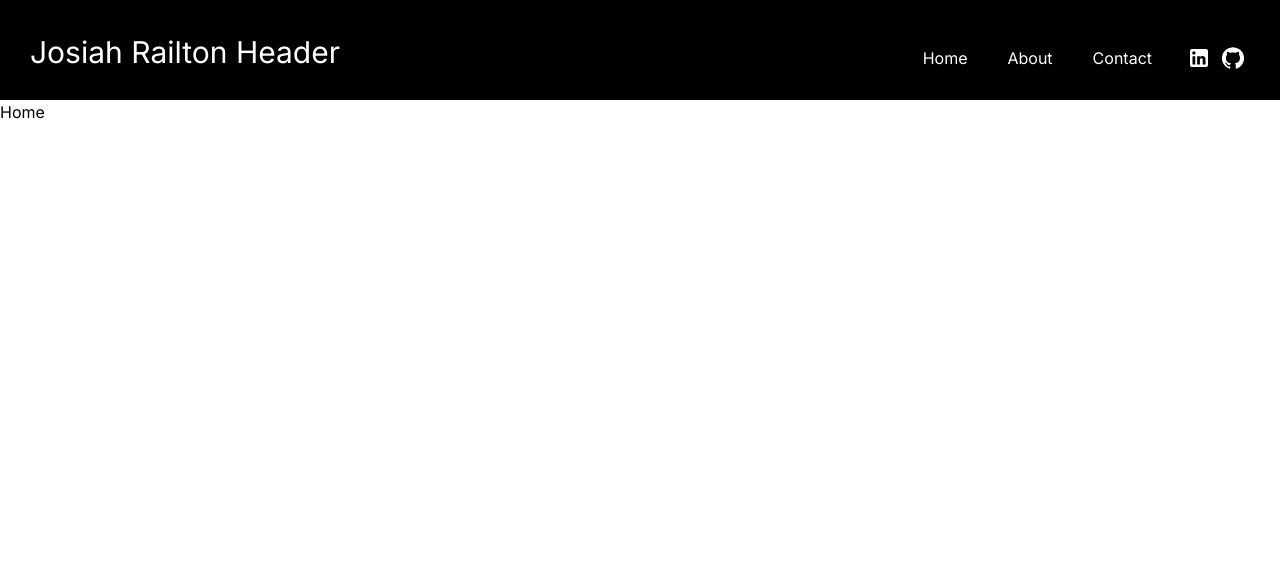
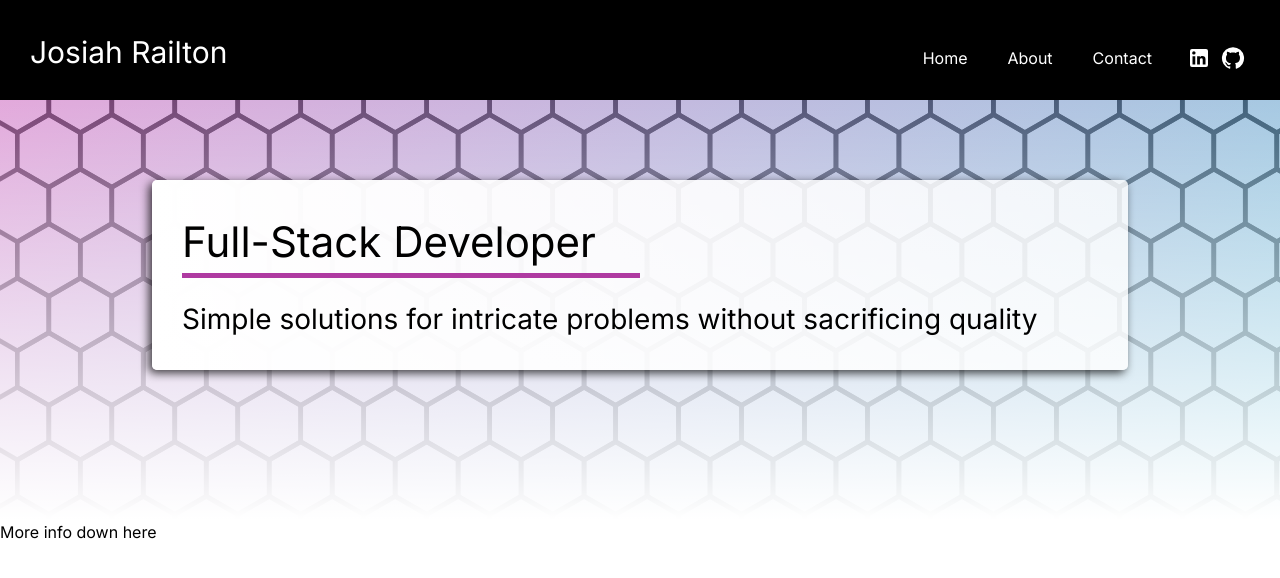
Before and after one commit to JosiahRailton/personal.website, a Next.js app: page / in a window 1280 px wide. Shown: the top 578 px of the page. Built offline with nearby package versions, Linux system fonts and the light colour scheme.

Commit message:
Sample Hero Banner

```diff
--- a/app/About/page.tsx
+++ b/app/About/page.tsx
@@ -1,7 +1,4 @@
 import * as React from 'react';
-import Layout from '../layout';
-import GitHubIcon from '@mui/icons-material/GitHub';
-import LinkedInIcon from '@mui/icons-material/LinkedIn';
 
 export default function About() {
   return (
--- a/app/Contact/page.tsx
+++ b/app/Contact/page.tsx
@@ -1,7 +1,4 @@
 import * as React from 'react';
-import Layout from '../layout';
-import GitHubIcon from '@mui/icons-material/GitHub';
-import LinkedInIcon from '@mui/icons-material/LinkedIn';
 
 export default function Contact() {
   return (
--- a/app/globals.css
+++ b/app/globals.css
@@ -6,6 +6,12 @@
   --foreground-rgb: 0, 0, 0;
   --background-start-rgb: 214, 219, 220;
   --background-end-rgb: 255, 255, 255;
+  --hero-color: rgba(208, 112, 196, 0.6);
+  --hero-alt-color: rgba(74, 181, 210, 0.6);
+  /*Alternate Options:
+    rgba(175, 58, 161, 0.6)
+    rgba(208, 112, 196, 0.6)
+  */
 }
 
 body {
@@ -51,6 +57,43 @@ nav a {
   align-items: center;
 }
 
+.heroBanner {
+  padding: 30px;
+  background-image: linear-gradient(0deg,
+  rgba(255, 255, 255, 1),
+  transparent),
+  linear-gradient(135deg,
+  var(--hero-color),
+  var(--hero-alt-color)),
+
+    url("../public/HexHero.png");
+  min-height: 420px;
+}
+
+#heroTitle {
+  font-size: 42px;
+  color: black;
+  border-bottom: 5px solid rgba(175, 58, 161, 1);
+  width: 50%;
+  margin-bottom: 20px;
+
+}
+
+#heroText {
+  background-image: linear-gradient(90deg,
+  rgba(255, 255, 255, 1),
+  rgba(255, 255, 255, .80));
+  box-shadow: -3px 3px 10px rgb(0, 0, 0, .75);
+  border-radius: 5px;
+  margin: 50px auto;
+  padding: 30px;
+  width: 80%;
+}
+
+#heroDescription {
+  font-size: 28px;
+}
+
 @layer utilities {
   .text-balance {
     text-wrap: balance;
--- a/app/page.tsx
+++ b/app/page.tsx
@@ -1,8 +1,17 @@
 import * as React from 'react';
-import Layout from './layout';
 
 export default function Home() {
   return (
-      <h2>Home</h2>
+    <div>
+      <div className="heroBanner">
+        <div id="heroText">
+          <p id="heroTitle"> Full-Stack Developer</p>
+          <p id="heroDescription"> Simple solutions for intricate problems without sacrificing quality</p>
+        </div>
+      </div>
+      <div>
+        <p>More info down here</p>
+      </div>
+    </div>
   );
 }
--- a/components/Header.tsx
+++ b/components/Header.tsx
@@ -4,7 +4,10 @@ import LinkedInIcon from '@mui/icons-material/LinkedIn';
 export default function Header() {
   return (
     <div className="header">
-      <h1>Josiah Railton Header</h1><nav>
+      <a href="../">
+        <h1>Josiah Railton</h1>
+      </a>
+      <nav>
         <div className="navLinks">
           <a href="../">Home</a>
           <a href="../About">About</a>
```
Also changed, not shown: public/HexHero.png (added).
